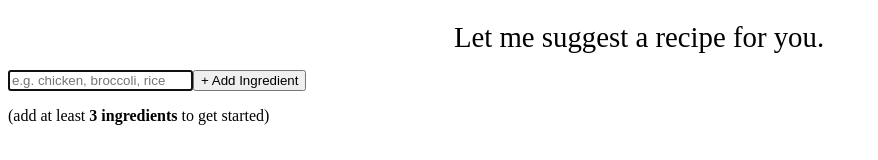
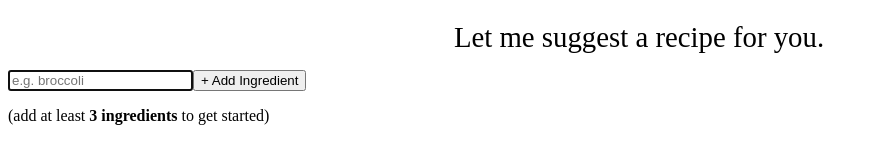
Before and after one commit to kquilty/react-ai-chef, a React (Vite) app: page / in a window 1280 px wide. Shown: the part 196-356 px from the top of the page, without its empty margins (0-878 px from the left). Built offline with nearby package versions, Linux system fonts and the light colour scheme; no server answers; the HTML template or start-up script is replaced by a standard one; a web font is replaced by a local one.

Commit message:
show example ingredients individually instead of in groups

```diff
--- a/src/App.jsx
+++ b/src/App.jsx
@@ -243,15 +243,27 @@ function AddMoreIngredientsMessage({ ingredients, MIN_INGREDIENTS_FOR_RECIPE })
 }
 
 function getRandomSampleIngredient() {
+    // const sample_ingredients = [
+    //     "chicken, broccoli, rice",
+    //     "beef, eggs, milk",
+    //     "pork, spinach, cheese",
+    //     "tofu, mushrooms, carrots",
+    //     "garlic, onions, tomatoes",
+    //     "bell peppers",
+    //     "pasta, cheese, butter",
+    //     "potatoes, beans"];
+    //
+    // Instead of grouping like this ^
+    // show each suggestion individually
     const sample_ingredients = [
-        "chicken, broccoli, rice",
-        "beef, eggs, milk",
-        "pork, spinach, cheese",
-        "tofu, mushrooms, carrots",
-        "garlic, onions, tomatoes",
+        "chicken", "broccoli", "rice",
+        "beef", "eggs", "milk",
+        "pork", "spinach", "cheese",
+        "tofu", "mushrooms", "carrots",
+        "garlic", "onions", "tomatoes",
         "bell peppers",
-        "pasta, cheese, butter",
-        "potatoes, beans"];
+        "pasta", "cheese", "butter",
+        "potatoes", "beans"];
 
     const randomIndex = Math.floor(Math.random() * sample_ingredients.length);
     return sample_ingredients[randomIndex];
--- a/src/css/index.css
+++ b/src/css/index.css
@@ -52,7 +52,7 @@ body {
         box-shadow: 0px 1px 2px 0px rgba(0, 0, 0, 0.05);
         flex-grow: 1;
         min-width: 150px;
-        max-width: 400px;
+        max-width: 300px;
         font-size: larger;
     }
     button {
```
